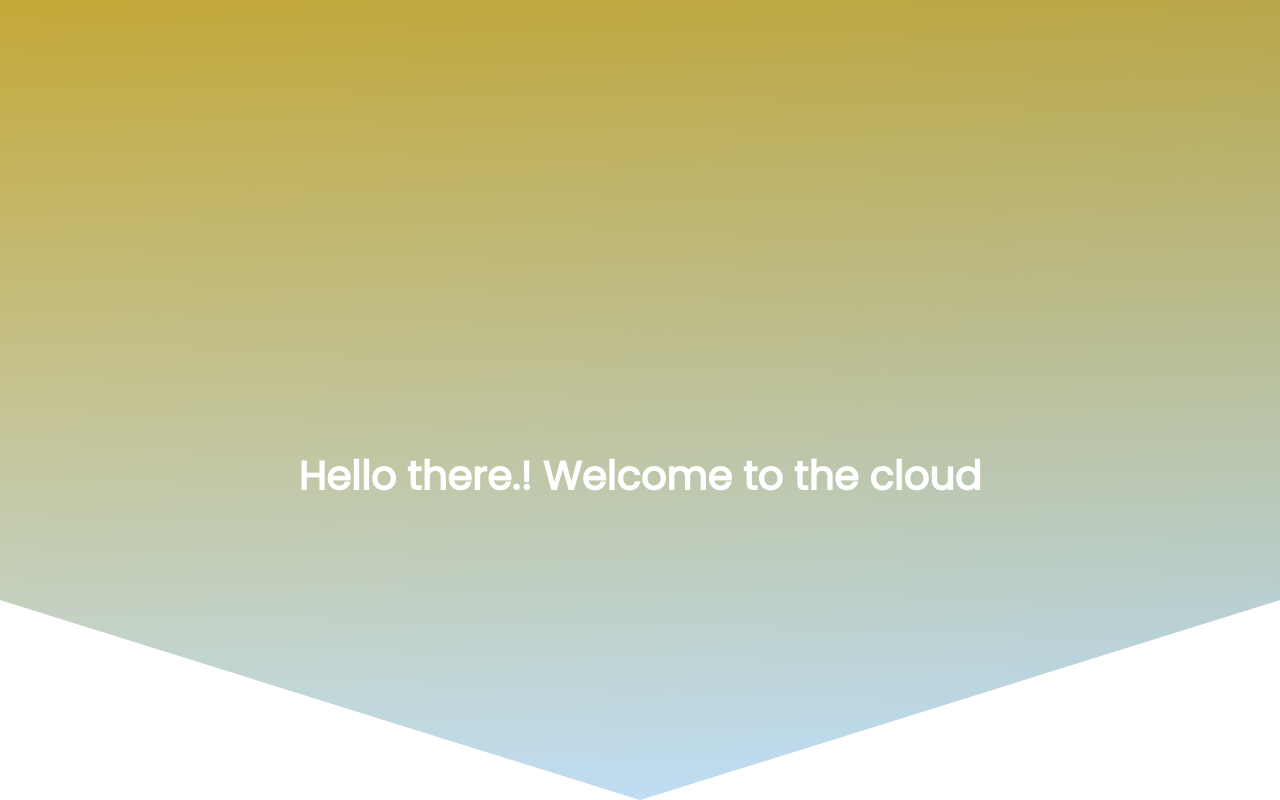
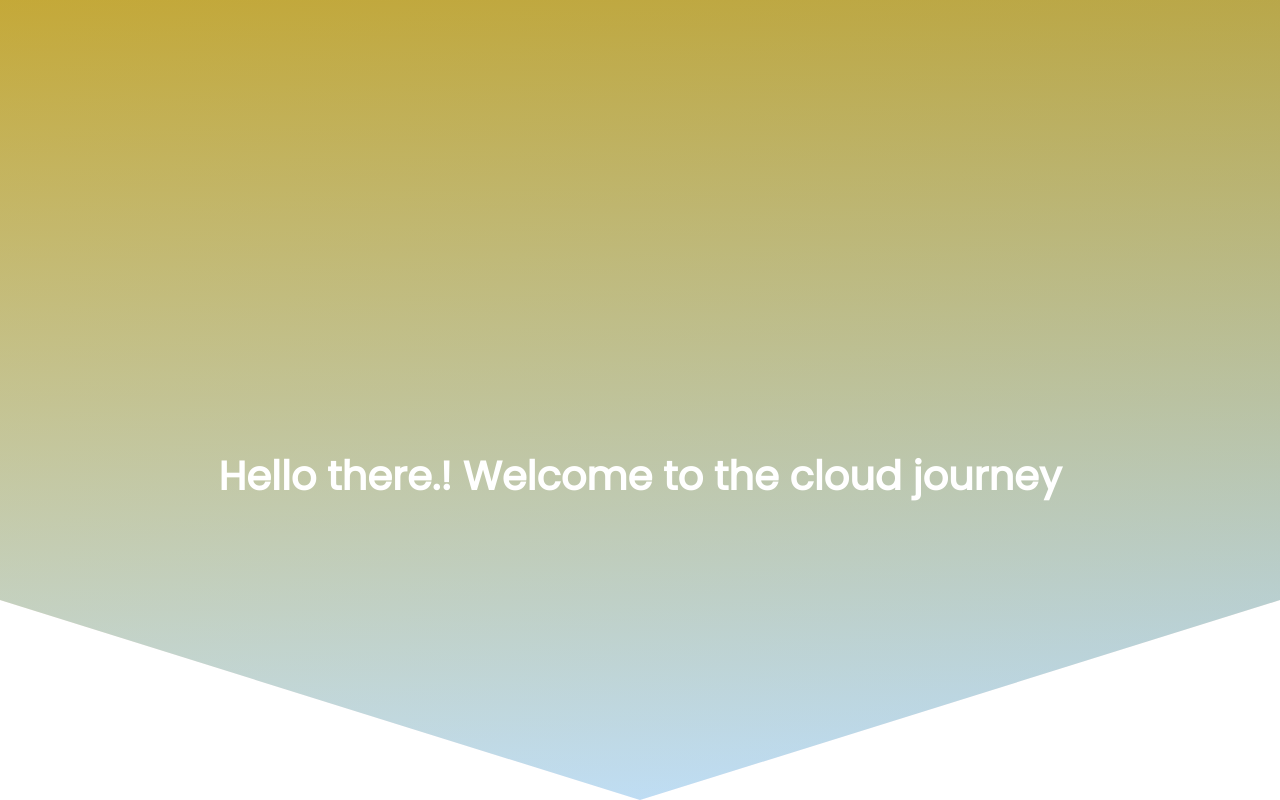
Before and after one commit to poojan1812/Jenkins, a plain HTML site: page index.html in a window 1280 px wide. Drawn offline with nearby package versions, Linux system fonts and the light colour scheme.

Commit message:
quick fix

```diff
--- a/index.html
+++ b/index.html
@@ -59,7 +59,7 @@
 
             <section class="header-section">
                 <div class="center-div">
-                    <h1 class="font-weight-bold">Hello there.! Welcome to the cloud</h1>
+                    <h1 class="font-weight-bold">Hello there.! Welcome to the cloud journey</h1>
                 </div>
             </section>
         </div>
```
